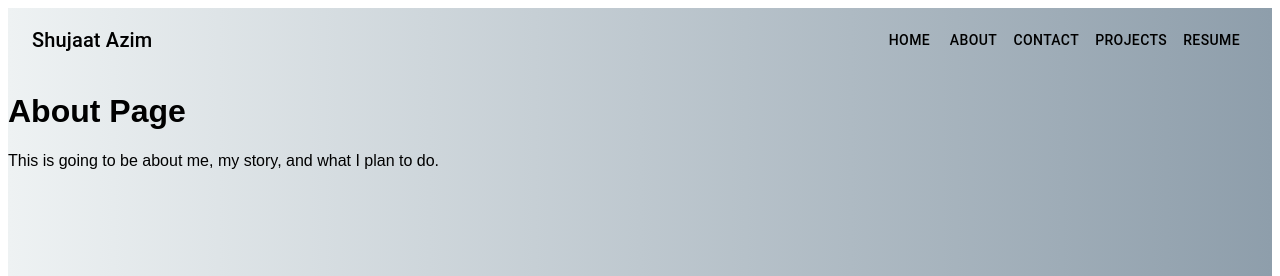
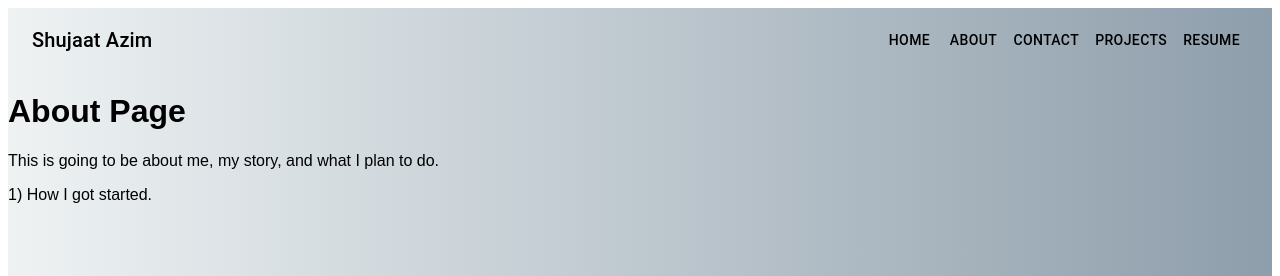
Before and after one commit to ShujaatAzim/Portfolio, a React (Create React App) app: page /about in a window 1280 px wide. Shown: the top 276 px of the page. Built offline with nearby package versions, Linux system fonts and the light colour scheme.

Commit message:
Started on abount page content.

```diff
--- a/src/Pages/About.js
+++ b/src/Pages/About.js
@@ -7,6 +7,9 @@ const About = () => {
       <p>
         This is going to be about me, my story, and what I plan to do.
       </p>
+      <p>
+        1) How I got started.
+      </p>
     </div>
   )
 }
```
